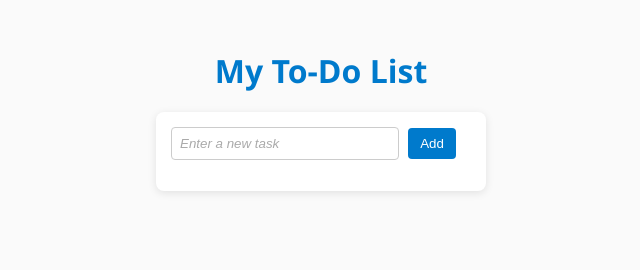
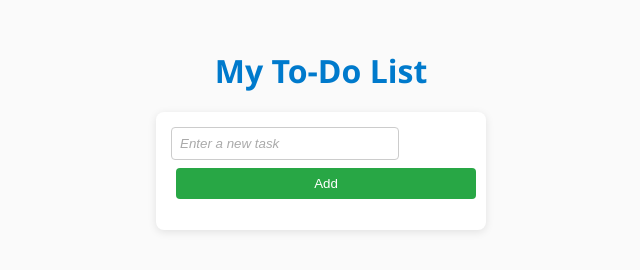
Before and after one commit to ahmadelmowafy/todo-app, a plain HTML site: page index.html in a window 1280 px wide. Shown: the whole page, without its empty margins (319-959 px from the left). Drawn offline with Linux system fonts and the light colour scheme.

Commit message:
Minor styling edits

```diff
--- a/style.css
+++ b/style.css
@@ -94,6 +94,16 @@ input::placeholder {
   font-style: italic;
 }
 
+#add-task {
+  width: 100%;
+  margin-top: 8px;
+  background-color: #28a745;
+}
+
+#add-task:hover {
+  background-color: #218838;
+}
+
 #delete-all {
   margin-top: 12px;
   padding: 8px 16px;
```
